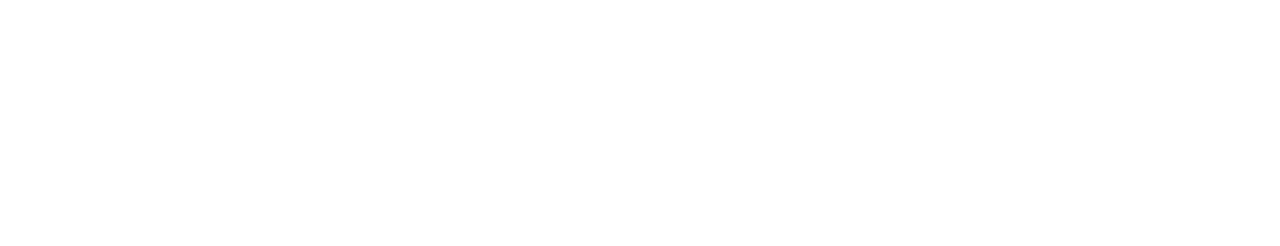
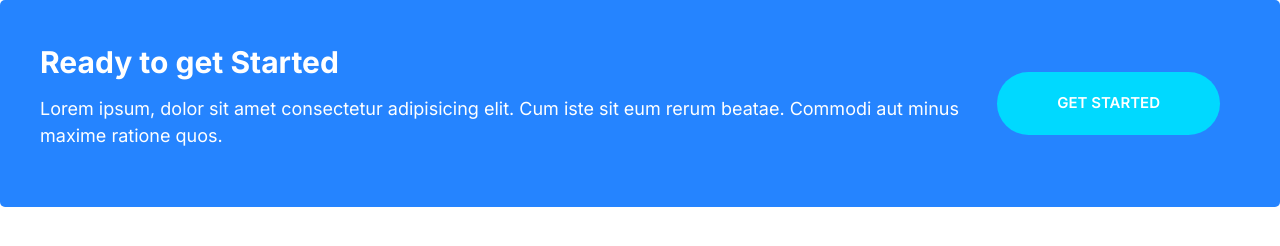
Before and after one commit to Gurashish0/moshify, a plain HTML site: page index.html in a window 1280 px wide. Drawn offline with Linux system fonts and the light colour scheme.

Commit message:
callout component developed

```diff
--- a/css/styles.css
+++ b/css/styles.css
@@ -235,6 +235,12 @@
     background: #ec3000;
 }
 
+.btn--stretched {
+    padding-left: 6rem;
+    padding-right: 6rem;
+}
+
+
 .btn--block {
     width: 100%;
     display: inline-block;
@@ -432,3 +438,47 @@
     }
 
 }
+
+/*Callouts*/
+
+.callout {
+    padding: 4rem;
+    border-radius: 5px;
+}
+
+.callout--primary {
+    background: var(--color-primary);
+    color: #fff;
+}
+
+.callout__heading {
+    color: #fff;
+    margin-top: 0;
+    font-size: 3rem;
+}
+
+.callout .btn {
+    justify-self: center;
+    align-self: center;
+
+}
+
+.callout__content {
+    text-align: center;
+}
+
+@media screen and (min-width: 768px) {
+    .callout .grid--1x2 {
+        grid-template-columns: 1fr auto;
+    }
+
+    .callout__content {
+        text-align: left;
+    }
+
+    .callout .btn {
+        justify-self: start;
+        margin: 0 2rem;
+    }
+
+}
--- a/index.html
+++ b/index.html
@@ -11,6 +11,15 @@
     <link rel="stylesheet" href="css/normalize.css">
     <link rel="stylesheet" href="css/styles.css">
 </head>
-<body style="padding:5rem ;">
+<body>
+    <div class="callout callout--primary">
+        <div class="grid grid--1x2">
+           <div class="callout__content">
+            <h2 class="callout__heading">Ready to get Started</h2>
+            <p>Lorem ipsum, dolor sit amet consectetur adipisicing elit. Cum iste sit eum rerum beatae. Commodi aut minus maxime ratione quos.</p>
+           </div>
+           <a href="#" class="btn btn--secondary btn--stretched"> Get Started</a>
+        </div>
+    </div>
 </body>
 </html>
```
